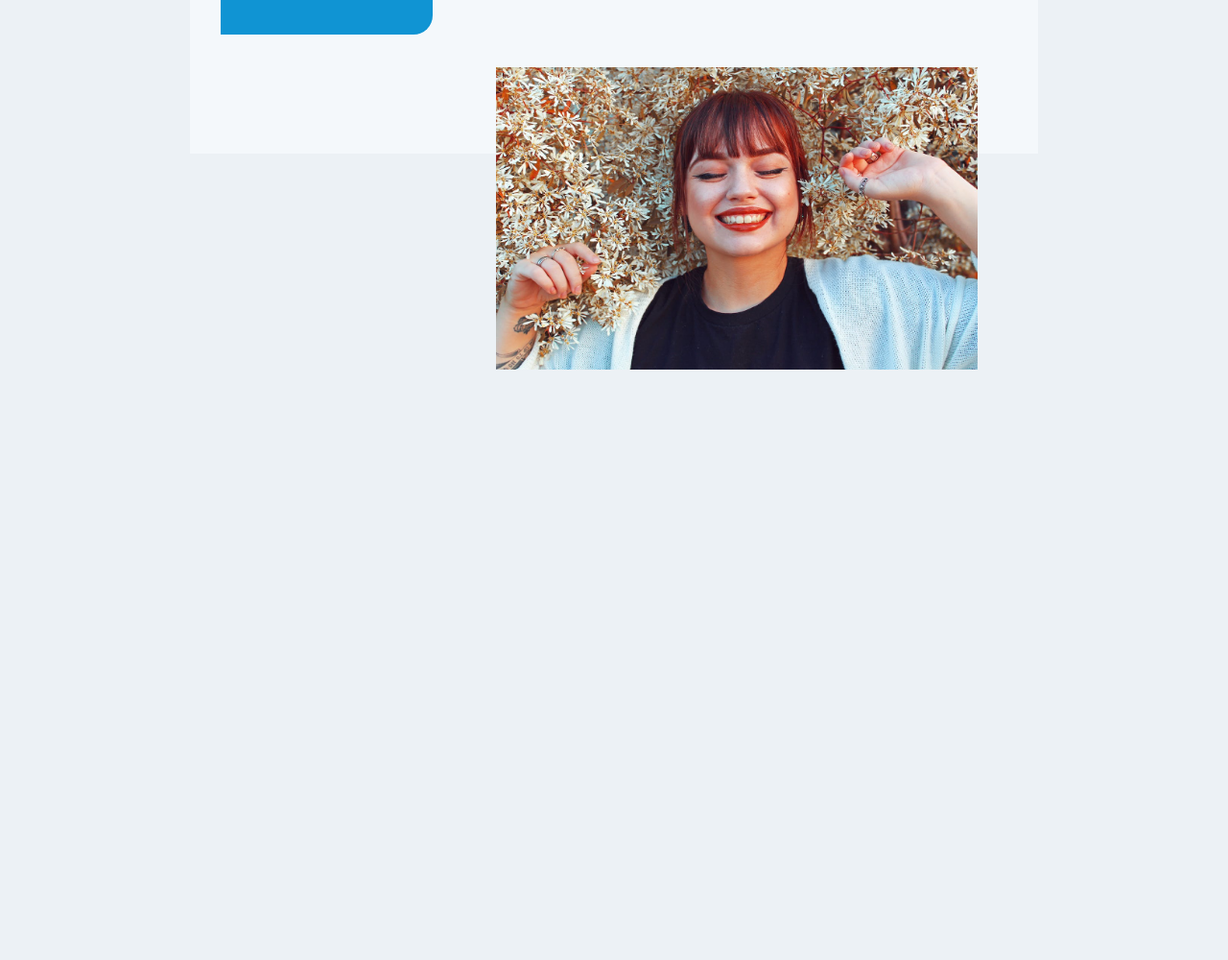
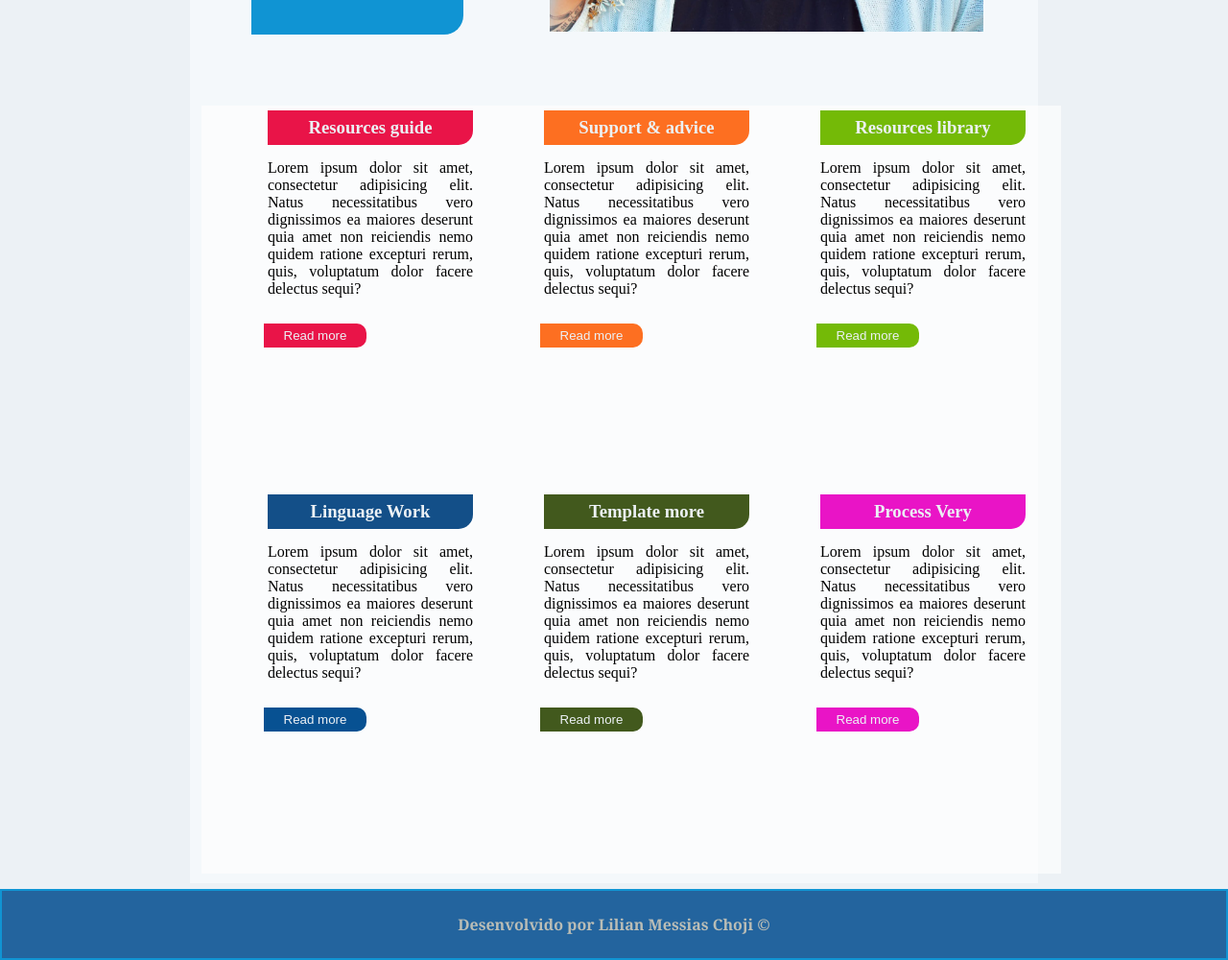
Before and after one commit to LilianChoji/layout__exemplo, a plain HTML site: page index.html in a window 1280 px wide. Shown: the part 600-1600 px from the top of the page at 96% size. Before the commit the page ends 985 px from the top, so only its background shows below. Drawn offline with nearby package versions, Linux system fonts and the light colour scheme; a web font is replaced by a local one.

Commit message:
projeto finalizado

```diff
--- a/estilo/style.css
+++ b/estilo/style.css
@@ -25,7 +25,7 @@ header{
 
 .container{
     max-width: 69%;
-    height: 700px;
+    height: 1460px;
     top: 40%;
     margin: auto;
     position: relative;
@@ -108,7 +108,7 @@ input{
     width: 25%;
     height: 320px;
     margin-top: 2em;
-    margin-left: 2em;
+    margin-left: 4em;
     background-color: #1094D3;
     border-bottom-right-radius: 20px;
 
@@ -131,10 +131,11 @@ input{
 
 .banner{
     display: flex;
-    width: 71%;
+    width: 64%;
+    height: 315px;
     float: right;
     margin-top: 2.10em;
-    margin-left: 5px ;
+
 }
 
 img{
@@ -144,3 +145,88 @@ img{
     margin: auto;
     text-align: center;
 }
+
+.conteudo__principal{
+    display: flex;
+    height: 800px;
+    margin-top: 35em;
+    text-align: center;
+    z-index: 1;
+    flex-wrap: wrap;
+}
+
+.conteudo__um{
+    width: 25%;
+    padding: 5px;
+    margin-left: 4em;
+
+}
+
+.titulo__um, .titulo__dois, .titulo__tres, .titulo__quatro, .titulo__cinco, .titulo__seis{
+    margin-bottom: 15px;
+    padding: 7px;
+    color: #ECF1F5;
+    border-bottom-right-radius: 15px;
+}
+
+.titulo__um{
+    background-color: #E91448;
+
+}
+
+.titulo__dois{
+  background-color: #FD6F21;
+}
+
+.titulo__tres{
+  background-color: #74BA07;
+}
+
+.titulo__quatro{ background-color: #134F88;
+}
+
+.titulo__cinco{
+    background-color: #42591d;
+}
+
+.titulo__seis{
+    background-color: #e914c6;
+}
+
+p{
+    text-align: justify;
+}
+
+button{
+    width: 50%;
+    margin-top: 2em;
+    margin-left: -115px;
+    padding: 5px;
+    border: none;
+    border-top-right-radius: 10px;
+    border-bottom-right-radius: 10px;
+    color: #ECF1F5;
+    cursor: pointer;
+}
+
+.botao__um {background-color: #E91448;}
+.botao__dois {background-color: #FD6F21;}
+.botao__tres {background-color: #74BA07;}
+.botao__quatro{background-color: #075192;}
+.botao__cinco{background-color: #42591d;}
+.botao__seis{background-color: #e914c6;}
+
+.rodape{
+    margin-top: 1em;
+    padding: 1.50em;
+    background-color: #075192e0;
+    border: 2px solid #1094D3;
+    text-align: center;
+
+}
+
+h4{
+    color: #babdb6;
+    text-align: center;
+    font-family: Georgia, 'Times New Roman', Times, serif;
+}
--- a/index.html
+++ b/index.html
@@ -4,9 +4,9 @@
     <meta charset="UTF-8">
     <meta name="viewport" content="width=device-width, initial-scale=1.0">
     <title>Language</title>
-    <link rel="stylesheet" href="https://fonts.googleapis.com/css2?family=Material+Symbols+Outlined:opsz,wght,FILL,GRAD@24,400,0,0" />
     <link rel="preconnect" href="https://fonts.googleapis.com">
     <link rel="preconnect" href="https://fonts.gstatic.com" crossorigin>
+    <link rel="stylesheet" href="https://fonts.googleapis.com/css2?family=Material+Symbols+Outlined:opsz,wght,FILL,GRAD@24,400,0,0" />
     <link href="https://fonts.googleapis.com/css2?family=Barriecito&family=Bebas+Neue&family=Bitter:wght@200;300&family=Bricolage+Grotesque&family=Cabin:ital,wght@0,400;1,600;1,700&family=Caprasimo&family=Cormorant+Garamond:ital,wght@0,300;0,500;1,600&family=Dancing+Script:wght@400;600&family=Inter:wght@400;700&family=Josefin+Sans:ital,wght@0,100;0,300;0,400;0,500;0,700;1,100;1,200;1,700&family=Karla:ital,wght@0,200;0,300;0,500;0,700;1,300;1,400&family=Kdam+Thmor+Pro&family=Mochiy+Pop+One&family=Mooli&family=Passion+One&family=Quicksand:wght@400;500;600&family=Roboto+Slab:wght@300;400&family=Roboto:ital,wght@0,300;0,500;0,700;1,100;1,900&family=Tomorrow:ital,wght@0,300;0,400;1,200;1,300;1,500&family=Wendy+One&display=swap" rel="stylesheet">
     <link rel="stylesheet" href="https://fonts.googleapis.com/css2?family=Material+Symbols+Outlined:opsz,wght,FILL,GRAD@24,400,0,0" />
     <link rel="stylesheet" href="estilo/style.css">
@@ -41,11 +41,48 @@
           </article>
           <article class="banner">
              <img src="imagensz/banner.jpg" alt="">
-
           </article>
         </div>
-        </div>
+      </div>
     </div>
+    <main class="conteudo__principal">
+         <div class="conteudo__um">
+            <h3 class="titulo__um">Resources guide</h3>
+            <p>Lorem ipsum dolor sit amet, consectetur adipisicing elit. Natus necessitatibus vero dignissimos ea maiores deserunt quia amet non reiciendis nemo quidem ratione excepturi rerum, quis, voluptatum dolor facere delectus sequi?</p>
+            <button class="botao__um">Read more</button>
+         </div>
+         <div class="conteudo__um">
+            <h3 class="titulo__dois">Support & advice</h3>
+            <p>Lorem ipsum dolor sit amet, consectetur adipisicing elit. Natus necessitatibus vero dignissimos ea maiores deserunt quia amet non reiciendis nemo quidem ratione excepturi rerum, quis, voluptatum dolor facere delectus sequi?</p>
+            <button  class="botao__dois">Read more</button>
+         </div>
+         <div class="conteudo__um">
+            <h3 class="titulo__tres">Resources library</h3>
+            <p>Lorem ipsum dolor sit amet, consectetur adipisicing elit. Natus necessitatibus vero dignissimos ea maiores deserunt quia amet non reiciendis nemo quidem ratione excepturi rerum, quis, voluptatum dolor facere delectus sequi?</p>
+            <button  class="botao__tres">Read more</button>
+         </div>
+
+
+         <div class="conteudo__um">
+            <h3 class="titulo__quatro">Linguage Work</h3>
+            <p>Lorem ipsum dolor sit amet, consectetur adipisicing elit. Natus necessitatibus vero dignissimos ea maiores deserunt quia amet non reiciendis nemo quidem ratione excepturi rerum, quis, voluptatum dolor facere delectus sequi?</p>
+            <button class="botao__quatro">Read more</button>
+         </div>
+         <div class="conteudo__um">
+            <h3 class="titulo__cinco">Template more</h3>
+            <p>Lorem ipsum dolor sit amet, consectetur adipisicing elit. Natus necessitatibus vero dignissimos ea maiores deserunt quia amet non reiciendis nemo quidem ratione excepturi rerum, quis, voluptatum dolor facere delectus sequi?</p>
+            <button  class="botao__cinco">Read more</button>
+         </div>
+         <div class="conteudo__um">
+            <h3 class="titulo__seis">Process Very</h3>
+            <p>Lorem ipsum dolor sit amet, consectetur adipisicing elit. Natus necessitatibus vero dignissimos ea maiores deserunt quia amet non reiciendis nemo quidem ratione excepturi rerum, quis, voluptatum dolor facere delectus sequi?</p>
+            <button  class="botao__seis">Read more</button>
+         </div>
+    </main>
+    <footer class="rodape">
+        <h4>Desenvolvido por <strong>Lilian Messias Choji ©</strong></h4>
+    </footer>
+
 
 
 
```
